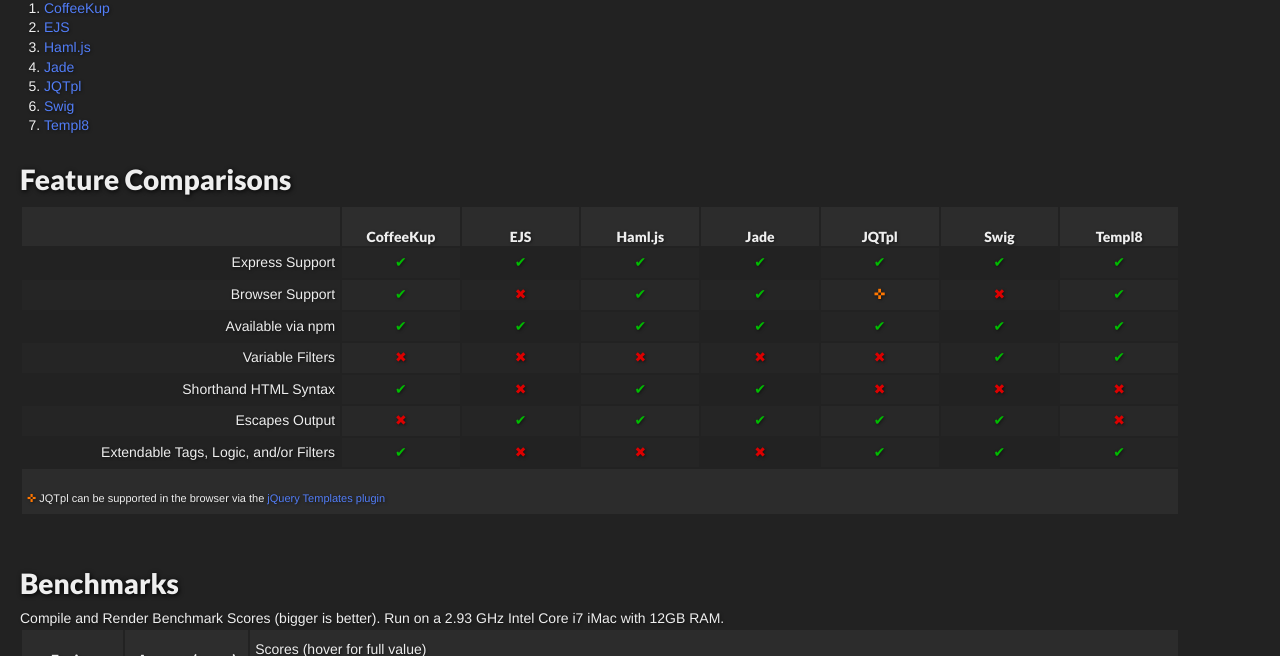
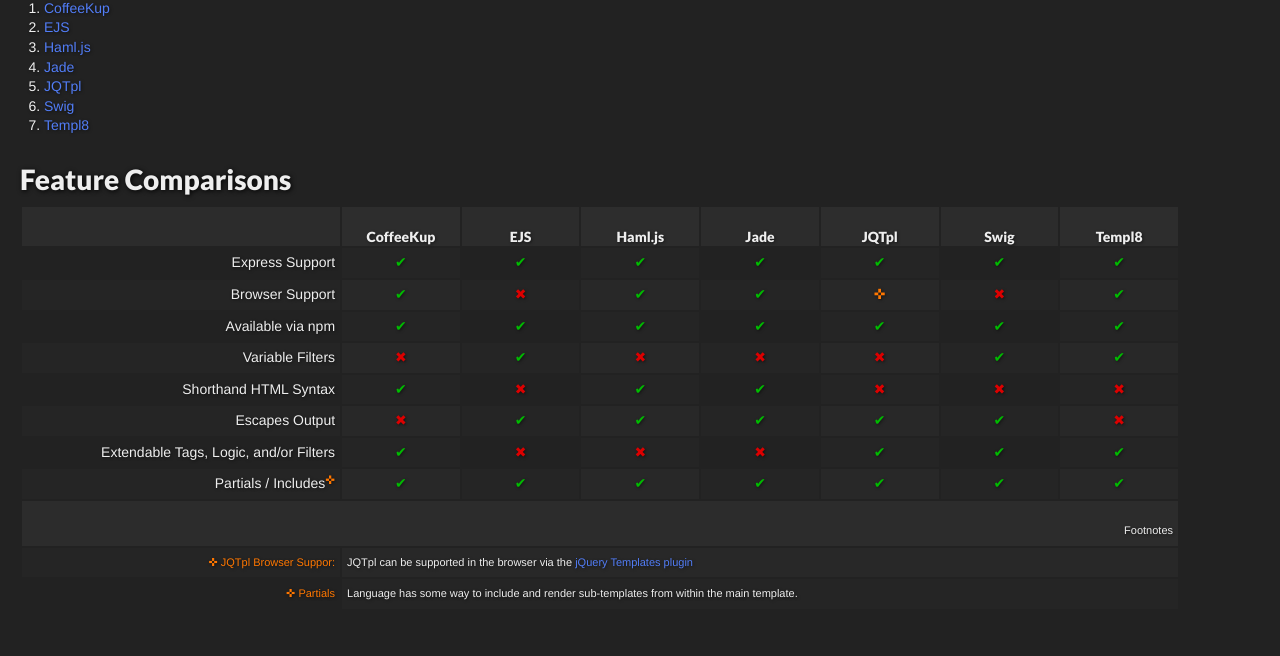
Before and after one commit to paularmstrong/node-templates, a website: page index.html in a window 1280 px wide. Shown: the part 235-891 px from the top of the page. Drawn offline with Linux system fonts and the light colour scheme.

Commit message:
adding partials/includes feature

```diff
--- a/index.html
+++ b/index.html
@@ -79,7 +79,7 @@
                 <tr>
                     <th scope="row">Variable Filters</th>
                     <td><span class="no">✖</span></td>
-                    <td><span class="no">✖</span></td>
+                    <td><span class="yes">✔</span></td>
                     <td><span class="no">✖</span></td>
                     <td><span class="no">✖</span></td>
                     <td><span class="no">✖</span></td>
@@ -116,10 +116,28 @@
                     <td><span class="yes">✔</span></td>
                     <td><span class="yes">✔</span></td>
                 </tr>
+                <tr>
+                    <th scope="row">Partials / Includes<sup><a class="partial" href="#partials">✜</a></sup></th>
+                    <td><span class="yes">✔</span></td>
+                    <td><span class="yes">✔</span></td>
+                    <td><span class="yes">✔</span></td>
+                    <td><span class="yes">✔</span></td>
+                    <td><span class="yes">✔</span></td>
+                    <td><span class="yes">✔</span></td>
+                    <td><span class="yes">✔</span></td>
+                </tr>
             </tbody>
             <tfoot>
+                <tr>
+                    <th colspan="8">Footnotes</th>
+                </tr>
                 <tr id="jqtpl-browser">
-                    <td colspan="8"><span class="partial">✜</span> JQTpl can be supported in the browser via the <a href="https://github.com/jquery/jquery-tmpl">jQuery Templates plugin</a></td>
+                    <th><span class="partial">✜ JQTpl Browser Suppor:</span></th>
+                    <td colspan="7">JQTpl can be supported in the browser via the <a href="https://github.com/jquery/jquery-tmpl">jQuery Templates plugin</a></td>
+                </tr>
+                <tr id="#partials">
+                    <th><span class="partial">✜ Partials</span></th>
+                    <td colspan="7">Language has some way to include and render sub-templates from within the main template.</td>
                 </tr>
             </tfoot>
         </table>
--- a/styles.css
+++ b/styles.css
@@ -127,6 +127,10 @@
         display: block;
         text-align: center;
     }
+table tfoot th {
+    font-size: 11px;
+    text-align: right;
+}
 table tfoot td {
     font-size: 11px;
 }
@@ -162,6 +166,9 @@
             background: #F70;
             color: #DDD;
         }
+    table tbody sup .no,
+    table tbody sup .yes,
+    table tbody sup .partial { display: inline; }
 
 #github {
     right: -65px;
```
